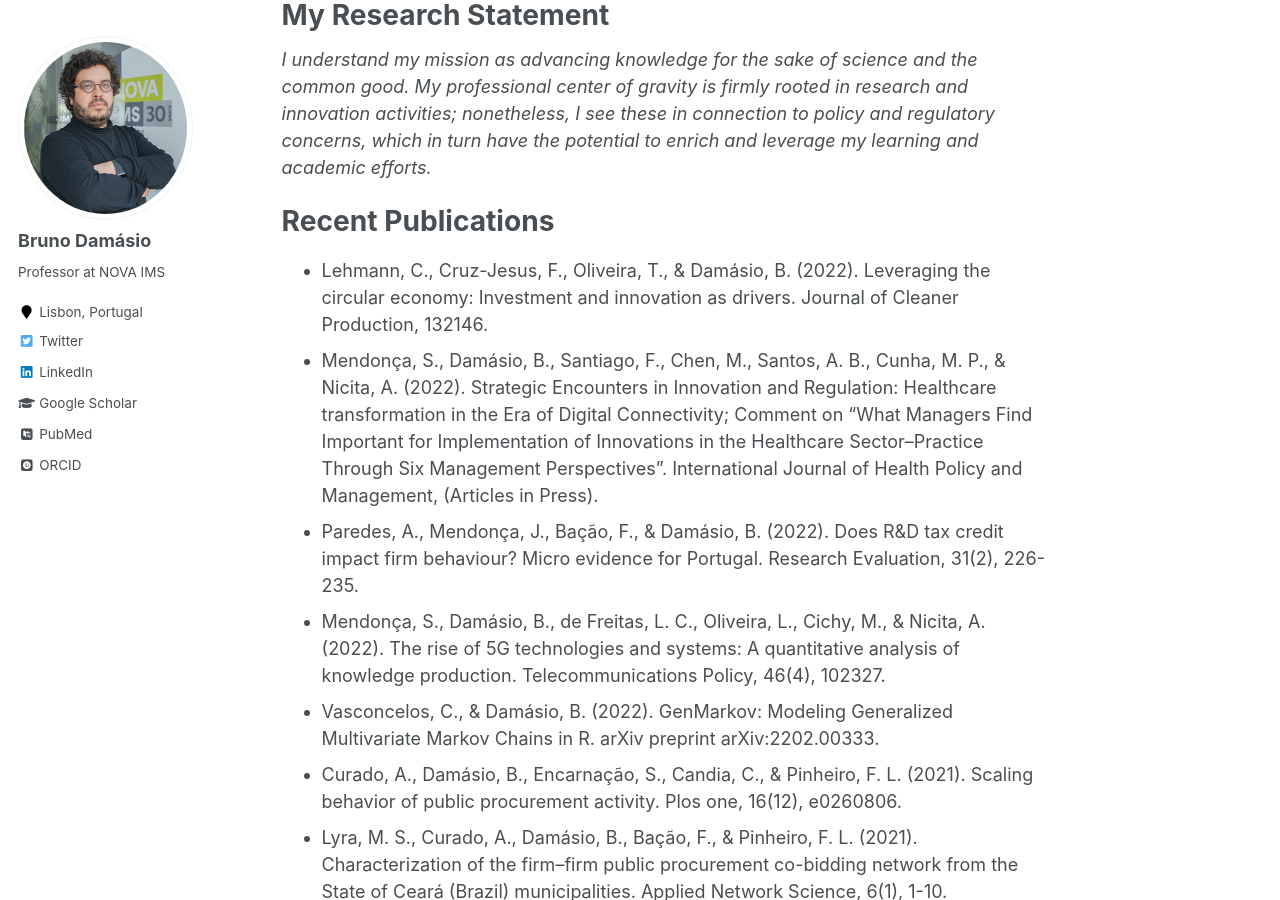
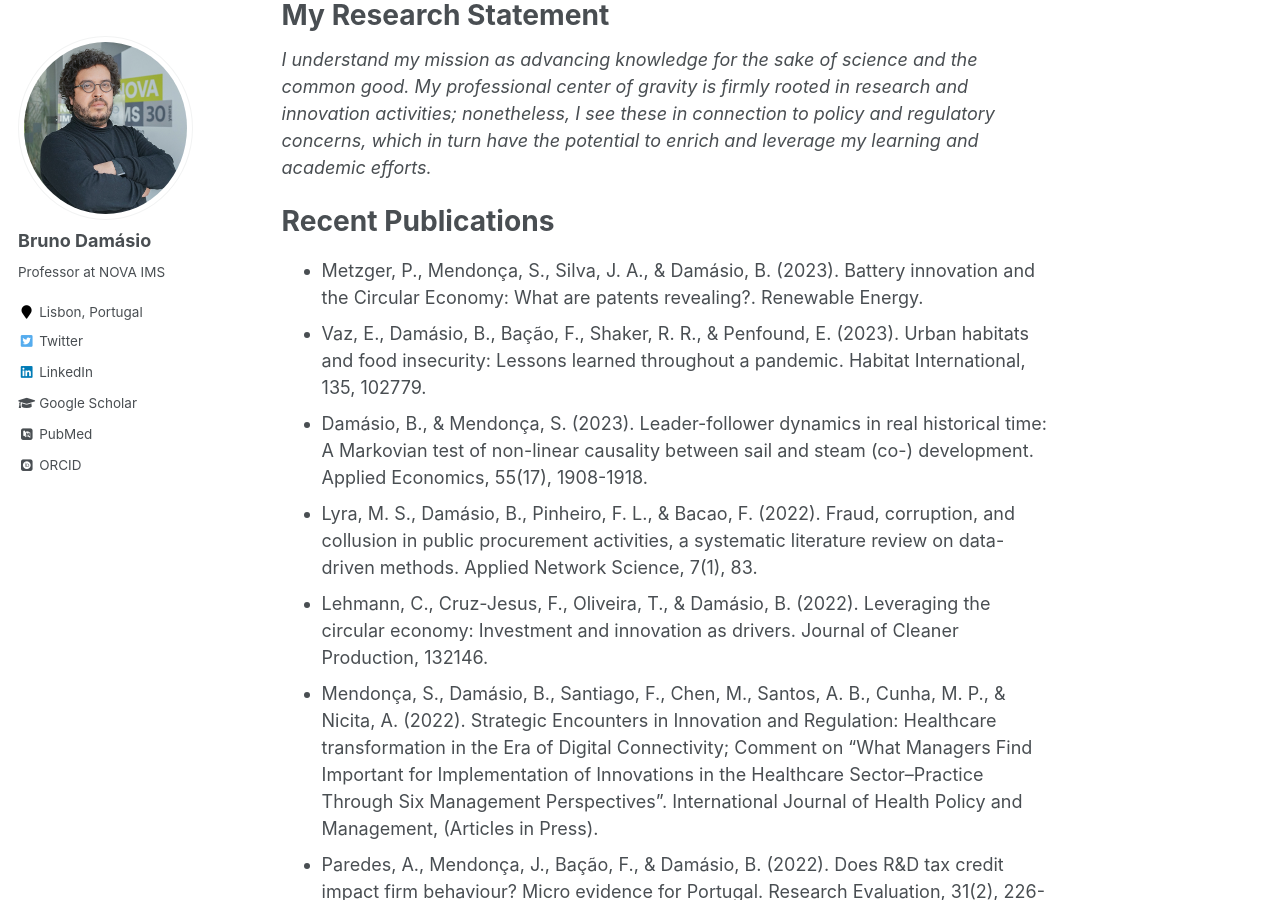
Before and after one commit to damasiob/damasiob.github.io, a Jekyll site: the page built from _pages/about.md, in a window 1280 px wide and 900 px high, scrolled down 536 px. Built offline with Jekyll 4.4.1, drawn with Linux system fonts in a browser that asks for light colours; some web fonts are replaced.

Commit message:
Update about.md

```diff
--- a/_pages/about.md
+++ b/_pages/about.md
@@ -21,6 +21,10 @@ My Research Statement
 Recent Publications
 ======
 
+* Metzger, P., Mendonça, S., Silva, J. A., & Damásio, B. (2023). Battery innovation and the Circular Economy: What are patents revealing?. Renewable Energy.
+* Vaz, E., Damásio, B., Bação, F., Shaker, R. R., & Penfound, E. (2023). Urban habitats and food insecurity: Lessons learned throughout a pandemic. Habitat International, 135, 102779.
+* Damásio, B., & Mendonça, S. (2023). Leader-follower dynamics in real historical time: A Markovian test of non-linear causality between sail and steam (co-) development. Applied Economics, 55(17), 1908-1918.
+* Lyra, M. S., Damásio, B., Pinheiro, F. L., & Bacao, F. (2022). Fraud, corruption, and collusion in public procurement activities, a systematic literature review on data-driven methods. Applied Network Science, 7(1), 83.
 * Lehmann, C., Cruz-Jesus, F., Oliveira, T., & Damásio, B. (2022). Leveraging the circular economy: Investment and innovation as drivers. Journal of Cleaner Production, 132146.
 * Mendonça, S., Damásio, B., Santiago, F., Chen, M., Santos, A. B., Cunha, M. P., & Nicita, A. (2022). Strategic Encounters in Innovation and Regulation: Healthcare transformation in the Era of Digital Connectivity; Comment on “What Managers Find Important for Implementation of Innovations in the Healthcare Sector–Practice Through Six Management Perspectives”. International Journal of Health Policy and Management, (Articles in Press).
 * Paredes, A., Mendonça, J., Bação, F., & Damásio, B. (2022). Does R&D tax credit impact firm behaviour? Micro evidence for Portugal. Research Evaluation, 31(2), 226-235.
```
